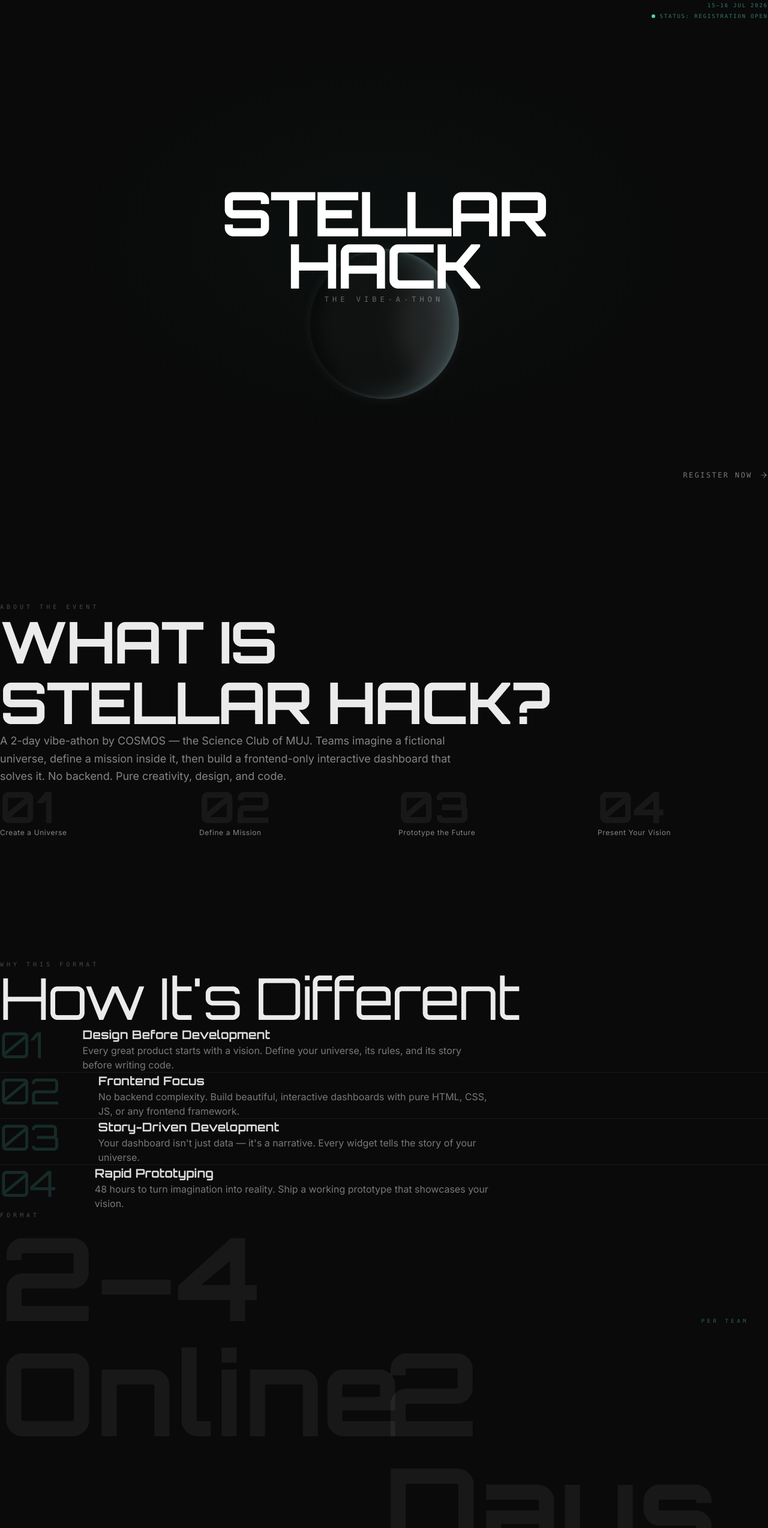
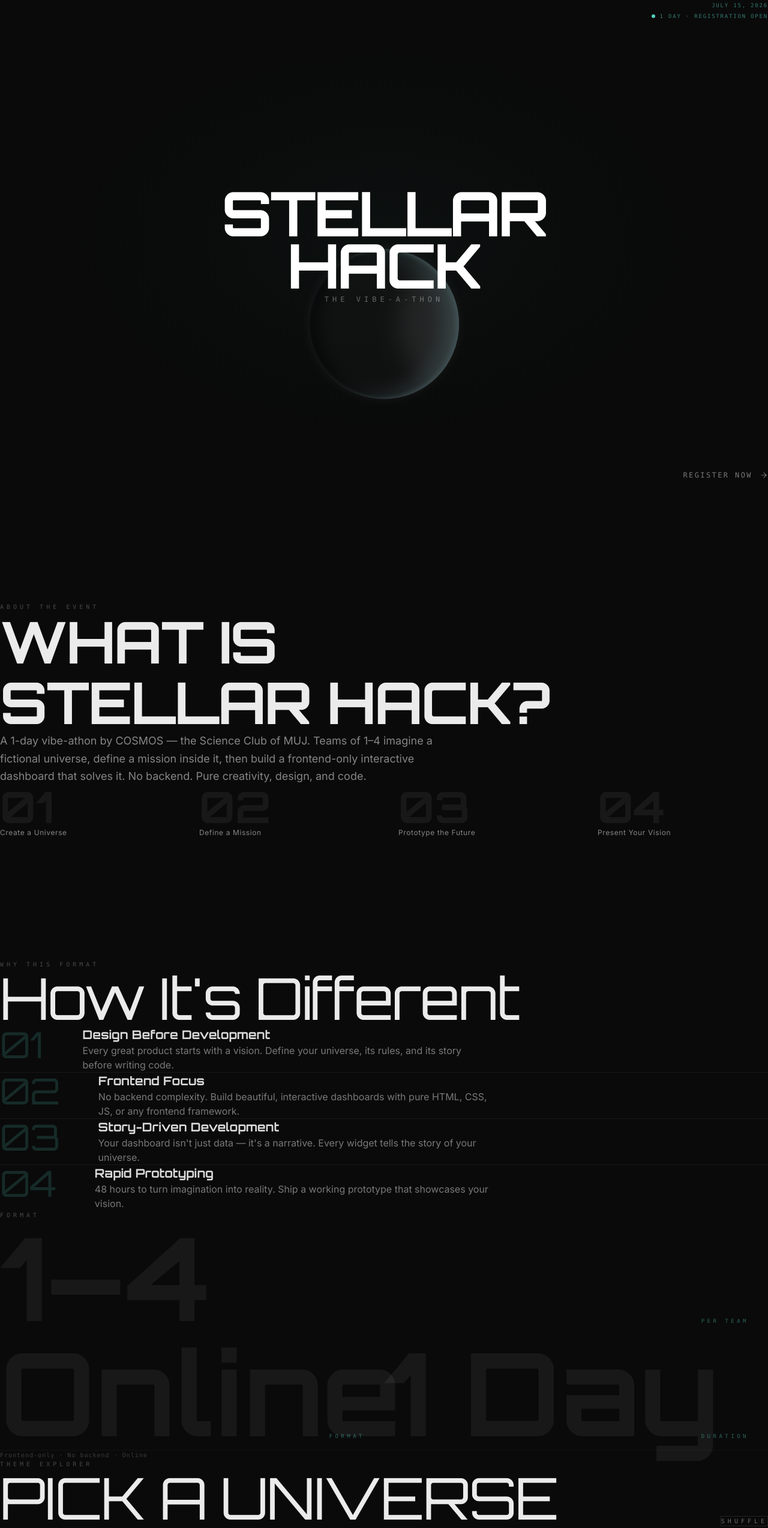
Before and after one commit to FT-snow/stellar-hack, a Next.js app: page /stellar-hack in a window 1280 px wide. Shown: the top 2547 px of the page at 60% size. Built offline with nearby package versions, Linux system fonts and the light colour scheme; grey boxes are pictures that could not be loaded.

Commit message:
Fix: 1-day July 15, team sizes 1-4, same-day schedule, improved readability

```diff
--- a/components/AboutSection.tsx
+++ b/components/AboutSection.tsx
@@ -56,10 +56,10 @@ export default function AboutSection() {
             className="text-base md:text-lg max-w-3xl leading-relaxed mb-20"
             style={{ color: 'rgba(255,255,255,0.5)' }}
           >
-            A 2-day vibe-athon by COSMOS — the Science Club of MUJ. Teams
-            imagine a fictional universe, define a mission inside it, then build
-            a frontend-only interactive dashboard that solves it. No backend.
-            Pure creativity, design, and code.
+            A 1-day vibe-athon by COSMOS — the Science Club of MUJ. Teams of
+            1–4 imagine a fictional universe, define a mission inside it, then
+            build a frontend-only interactive dashboard that solves it. No
+            backend. Pure creativity, design, and code.
           </motion.p>
 
           <motion.div
--- a/components/FormatSection.tsx
+++ b/components/FormatSection.tsx
@@ -42,7 +42,7 @@ export default function FormatSection() {
                 display: 'block',
               }}
             >
-              2–4
+              1–4
             </span>
             <span
               className="absolute bottom-2 right-4 md:bottom-4 md:right-8"
@@ -110,7 +110,7 @@ export default function FormatSection() {
                 display: 'block',
               }}
             >
-              2 Days
+              1 Day
             </span>
             <span
               className="absolute bottom-2 right-4 md:bottom-4 md:right-8"
--- a/components/HeroSection.tsx
+++ b/components/HeroSection.tsx
@@ -47,10 +47,10 @@ export default function HeroSection() {
               animate={{ opacity: 1, y: 0 }}
               transition={{ duration: 0.6, ease, delay: 0.9 }}
             >
-              <div>15–16 JUL 2026</div>
+              <div>JULY 15, 2026</div>
               <div className="flex items-center justify-end gap-2">
                 <span className="inline-block w-1.5 h-1.5 rounded-full bg-[#5eead4] animate-pulse" />
-                STATUS: REGISTRATION OPEN
+                1 DAY · REGISTRATION OPEN
               </div>
             </motion.div>
           </div>
--- a/components/RoundDetailsSection.tsx
+++ b/components/RoundDetailsSection.tsx
@@ -44,11 +44,11 @@ const rounds: Round[] = [
     title: 'Prototype Development',
     marks: '50 MARKS',
     description:
-      'Build a frontend dashboard from your Universe/Mission. Any frontend stack, no backend. Kickoff at 10 AM, build 11 AM–4:30 PM. Quiz Challenge during build window.',
+      'Build a frontend dashboard from your Universe/Mission. Any frontend stack, no backend. Kickoff at 3 PM, build 3 PM–8 PM. Quiz Challenge during build window.',
     deliverables: [
       'Working frontend dashboard',
       'Quiz Challenge completion (10 Qs, 5 pts each, max 20 pts)',
-      'Final submission 4:30–5 PM via Unstop',
+      'Final submission 7:30–8 PM via Unstop',
     ],
     evaluation: [
       { label: 'UI/UX Design', score: 15 },
--- a/components/TimelineSection.tsx
+++ b/components/TimelineSection.tsx
@@ -5,9 +5,9 @@ import { motion, useInView } from 'framer-motion'
 import { ease } from '@/components/stellar-hack/shared'
 
 const rounds = [
-  { id: 'R1', day: 'DAY 1', time: '10:00 AM – 6:00 PM IST', title: 'UNIVERSE DESIGN CHALLENGE' },
-  { id: 'R2', day: 'DAY 2', time: '10:00 AM – 5:00 PM IST', title: 'PROTOTYPE DEVELOPMENT' },
-  { id: 'R3', day: 'DAY 2', time: '5:30 PM – 9:00 PM IST', title: 'FINAL SHOWCASE & INTERVIEW' },
+  { id: 'R1', time: '10:00 AM – 2:00 PM IST', title: 'UNIVERSE DESIGN CHALLENGE' },
+  { id: 'R2', time: '3:00 PM – 8:00 PM IST', title: 'PROTOTYPE DEVELOPMENT' },
+  { id: 'R3', time: '8:30 PM – 10:00 PM IST', title: 'FINAL SHOWCASE & INTERVIEW' },
 ]
 
 const columnVariant = {
@@ -44,6 +44,15 @@ export default function TimelineSection() {
         TIMELINE
       </h2>
 
+      <div className="mb-12">
+        <span
+          className="font-mono text-xs tracking-[0.3em]"
+          style={{ color: 'rgba(94,234,212,0.5)' }}
+        >
+          JULY 15, 2026 — ALL ROUNDS SAME DAY
+        </span>
+      </div>
+
       {/* Desktop */}
       <div className="hidden md:block relative">
         <div
@@ -70,13 +79,7 @@ export default function TimelineSection() {
               </div>
               <div className="mt-5">
                 <span
-                  className="font-mono text-[10px] tracking-wider block"
-                  style={{ color: 'rgba(255,255,255,0.3)' }}
-                >
-                  {round.day}
-                </span>
-                <span
-                  className="font-mono text-[10px] block mt-1"
+                  className="font-mono text-[10px] block"
                   style={{ color: 'rgba(255,255,255,0.25)' }}
                 >
                   {round.time}
@@ -120,12 +123,6 @@ export default function TimelineSection() {
                 className="font-mono text-[10px] tracking-wider block mt-2"
                 style={{ color: 'rgba(255,255,255,0.3)' }}
               >
-                {round.day}
-              </span>
-              <span
-                className="font-mono text-[10px] block mt-1"
-                style={{ color: 'rgba(255,255,255,0.25)' }}
-              >
                 {round.time}
               </span>
               <h3
```
